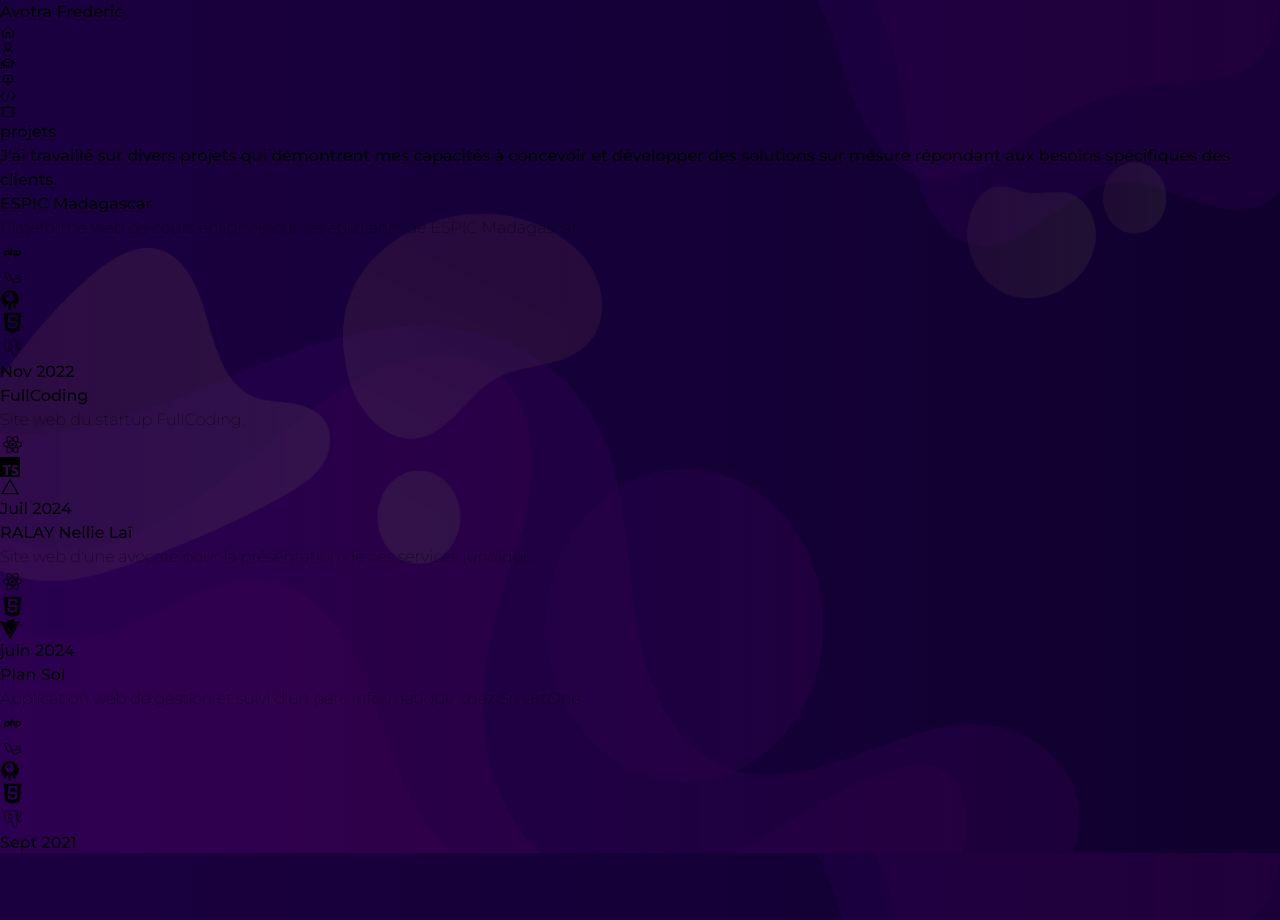
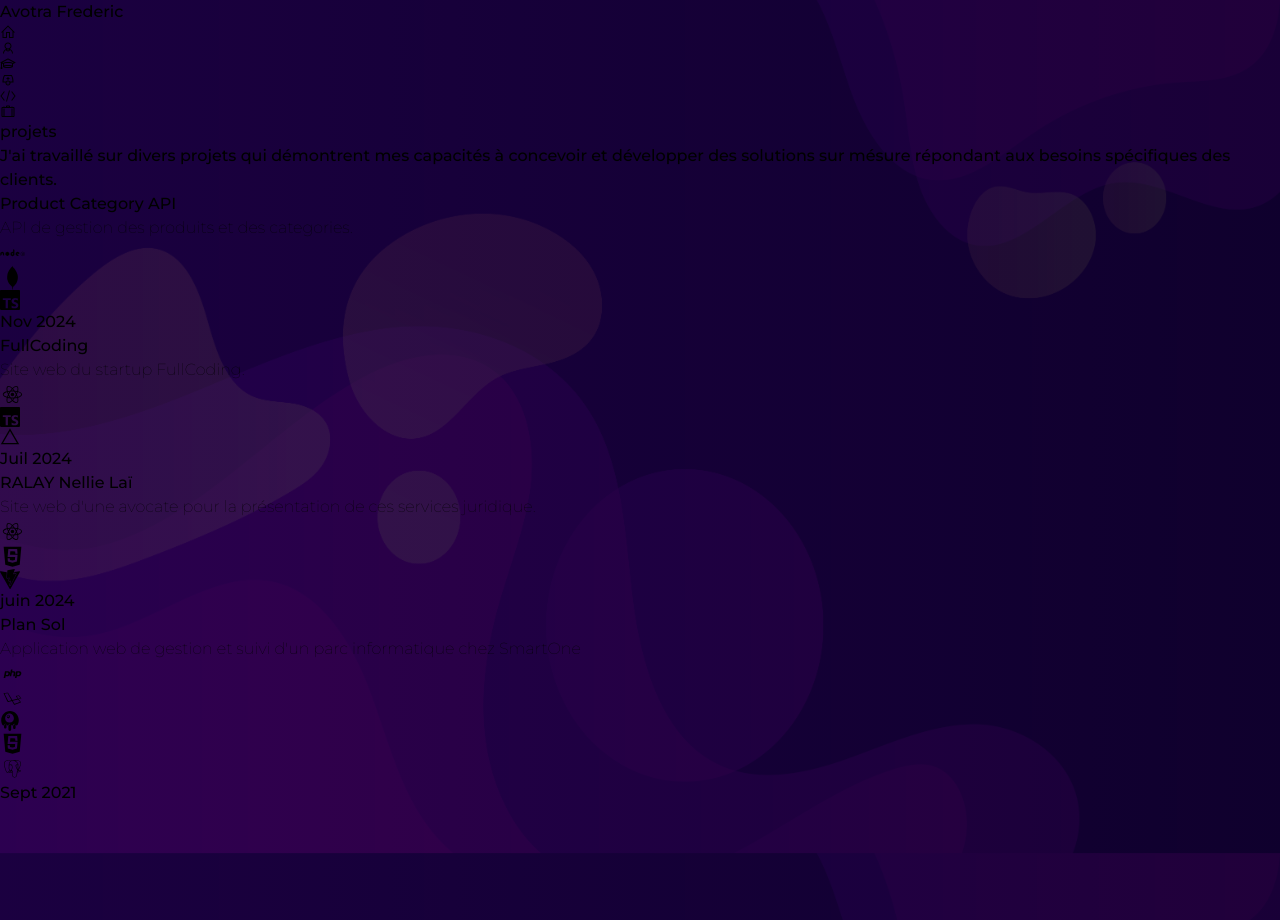
Before and after one commit to Avotra-frederic/portfolio, a React (Vite) app: page /project in a window 1280 px wide. Built offline with nearby package versions, Linux system fonts and the light colour scheme.

Commit message:
update my portfolio

```diff
--- a/src/components/pages/Project.tsx
+++ b/src/components/pages/Project.tsx
@@ -4,6 +4,8 @@
   DiPhp,
   DiJavascript,
   DiLaravel,
+  DiNodejs,
+  DiMongodb,
 } from "react-icons/di";
 import { SiTypescript, SiLivewire, SiVite } from "react-icons/si";
 import AnimatedSection from "../context/AnimatedSection";
@@ -26,29 +28,28 @@
         <div className="h-full relative top-0 flex flex-col justify-center p-0 md:pl-8 md:pr-7 ">
           <div className="grid grid-cols-2 gap-3">
             <Link
-              to={"https://espic.jssi-madagascar.mg"}
+              to={"https://github.com/Avotra-frederic/categoryAPI"}
+              title="Product Category API view on github"
               target="_blank"
               className="flex flex-col px-8 justify-center gap-1 rounded-md text-white bg-purple-700/5 shadow-xl border-black/5 border-[1px] shadow-black/15 py-16 backdrop-blur-lg"
             >
               <h1 className="text-lg flex justify-between items-center">
-                <span>ESPIC Madagascar</span>
+                <span>Product Category API</span>
               </h1>
               <p className="montserrat-thin text-sm">
-                Plateforme web de cours enligne pour les étudiants de ESPIC
-                Madagascar
+                API de gestion des produits et des categories.
               </p>
               <div className="flex items-center gap-2">
-                <DiPhp size={25} />
-                <DiLaravel size={25} />
-                <SiLivewire size={20} />
-                <DiJavascript size={25} />
-                <DiPostgresql size={25} />
+                <DiNodejs size={25} />
+                <DiMongodb size={25} />
+                <SiTypescript size={20} />
               </div>
-              <span className="text-sm text-[#40ADE5]">Nov 2022</span>
+              <span className="text-sm text-[#40ADE5]">Nov 2024</span>
             </Link>
             <Link
               to={"https://full-coding.vercel.app"}
               target="_blank"
+              title="visit now"
               className="flex flex-col px-8 justify-center gap-1 rounded-md text-white bg-purple-700/5 shadow-xl border-black/5 border-[1px] shadow-black/15 py-16 backdrop-blur-lg"
             >
               <h1 className="text-lg flex justify-between items-center">
@@ -60,13 +61,14 @@
               <div className="flex items-center gap-2">
                 <DiReact size={25} />
                 <SiTypescript size={20} />
-                <RxVercelLogo size={20}/>
+                <RxVercelLogo size={20} />
               </div>
               <span className="text-sm text-[#40ADE5] ">Juil 2024</span>
             </Link>
             <Link
               to={"https://ralaynellielaiavocatalacour.mg/"}
               target="_blank"
+              title="visit now"
               className="flex flex-col px-8 justify-center gap-1 rounded-md text-white bg-purple-700/5 shadow-xl border-black/5 border-[1px] shadow-black/15 py-16 backdrop-blur-lg"
             >
               <h1 className="text-lg flex justify-between items-center">
```
Also changed, not shown: 2 other files (tests, documents, lock files or other folders).
